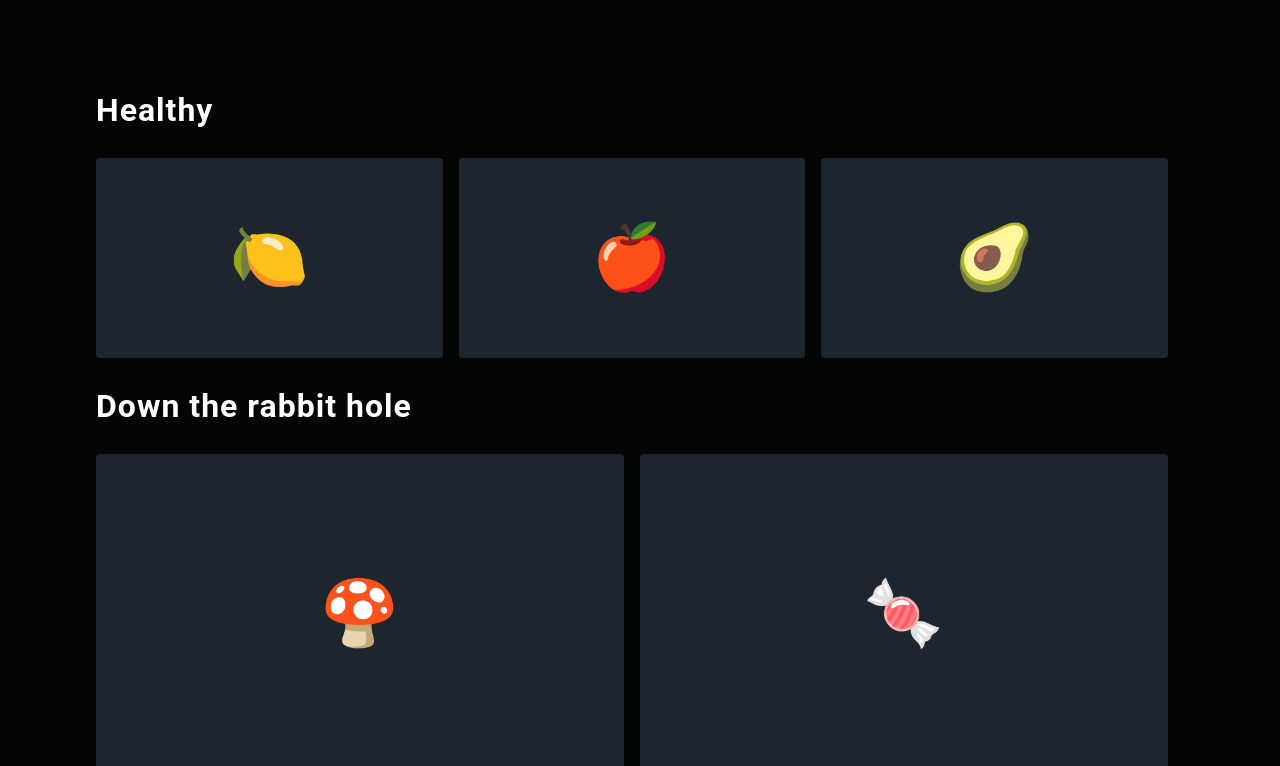
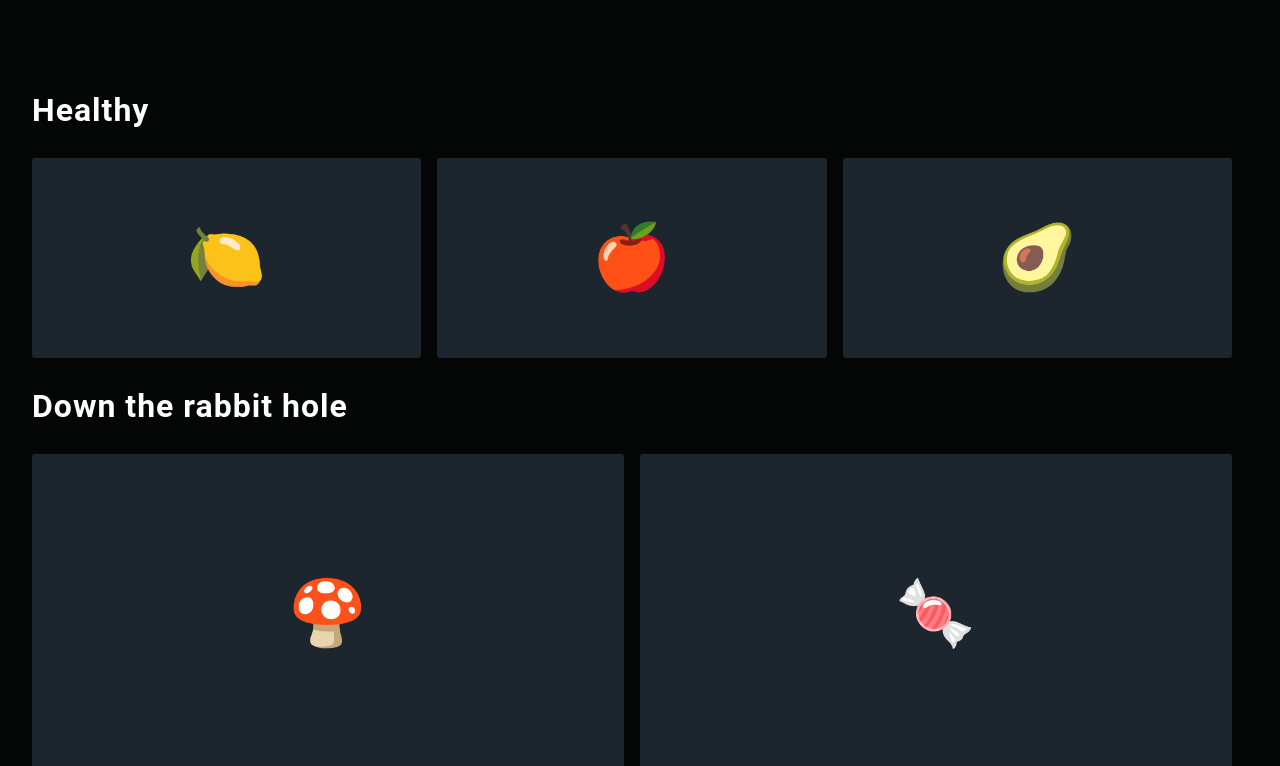
Before and after one commit to germaimo/perro, a React (Create React App) app: page / in a window 1280 px wide. Shown: the part 754-1520 px from the top of the page. Built offline with nearby package versions, Linux system fonts and the light colour scheme; a web font is replaced by a local one.

Commit message:
mejoras en bordes y animaciones de estas mismas

```diff
--- a/src/components/Content/Content.module.css
+++ b/src/components/Content/Content.module.css
@@ -27,7 +27,7 @@
 }
 
 .features{
-    margin: 2em;
+    margin: 2em 0;
 }
 
 @keyframes mov {
--- a/src/components/Features/Features.module.css
+++ b/src/components/Features/Features.module.css
@@ -15,9 +15,9 @@
 }
 
 .content_features div{
-    border: 2px dashed transparent;
+    border: 3px dashed transparent;
     background-color: #89b5dc30;
-    border-radius: 4px;
+    border-radius: 3px;
     display: flex;
     align-items: center;
     justify-content: center;
@@ -28,8 +28,8 @@
 }
 
 .content_features div:hover{
-    border: 2px dashed white;
-    border-radius: 5px;
+    border: 4px dashed white;
+    border-radius: 5.5px;
 
     transition-property: all;
     transition-duration: 0.5s;
--- a/src/index.css
+++ b/src/index.css
@@ -65,9 +65,9 @@ ul{
 
 button {
     display: inline-block;
-    border: 2px solid transparent;
+    border: 2.5px dashed transparent;
     padding: 1rem 2rem;
-    border-radius: 4px;
+    border-radius: 3px;
     margin: 0;
     text-decoration: none;
     background: #89b5dc30;
@@ -77,17 +77,17 @@ button {
     line-height: 1;
     cursor: pointer;
     text-align: center;
-    transition: background 250ms ease-in-out, transform 150ms ease;
+    transition-property: all;
+    transition-duration: 0.5s;
+    transition-timing-function: linear;
     -webkit-appearance: none;
     -moz-appearance: none;
 }
 
 button:hover,
 button:focus {
-    background:#1494cb;
-    color: white;
     border-radius: 5px;
-    border: 2px dashed white;
+    border: 3px dashed white;
 }
 
 button:focus {
```
